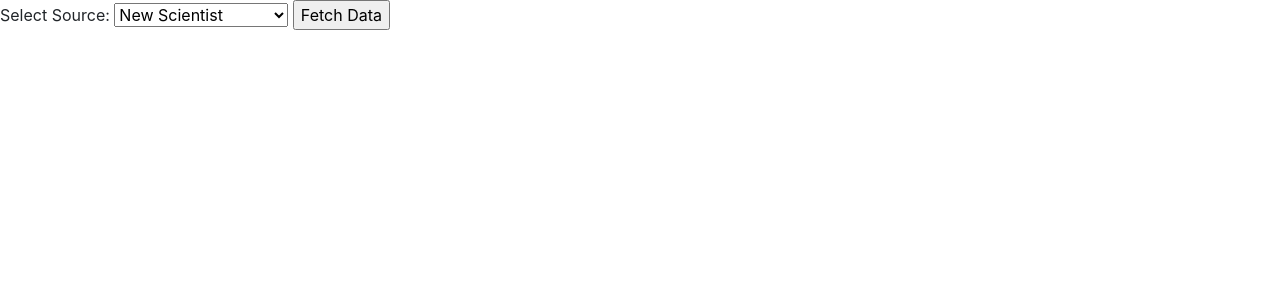
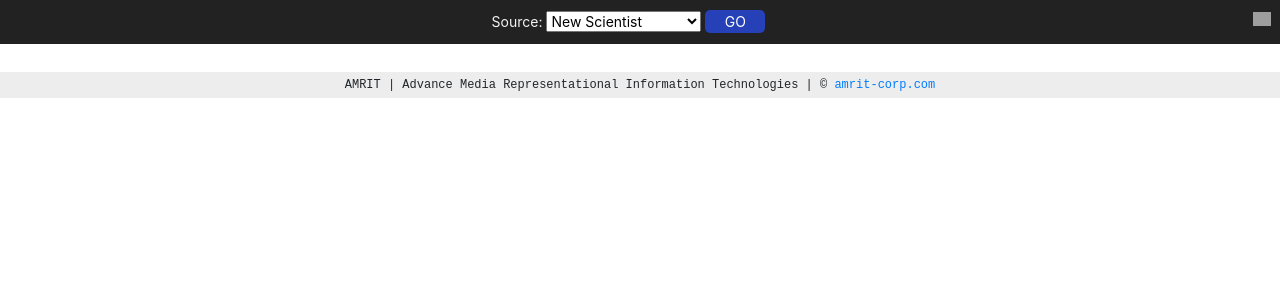
Before and after one commit to DasFiles/rss-feed, a Flask app: page / in a window 1280 px wide. Shown: the top 300 px of the page. Run offline with Flask 3, Linux system fonts and the light colour scheme; data that the repository does not hold is empty; some libraries are stand-ins or nearby versions; grey boxes are pictures that could not be loaded.

Commit message:
Update index.html

```diff
--- a/templates/index.html
+++ b/templates/index.html
@@ -9,16 +9,47 @@
       href="https://maxcdn.bootstrapcdn.com/bootstrap/4.0.0/css/bootstrap.min.css"
     />
   </head>
+  <style>
+#titlehd{
+  top:0px;
+  left:0px;
+  width:100%;
+  padding:4px;
+  position: fixed;
+  background-color: #222222;
+  color:#f2f2f2;
+  z-index:999;
+  text-align: center;
+  font-size: 14px;
+}
+input{
+  width:60px;
+  border:0px;
+  background: #284ef7b4;
+  color:white;
+  border-radius: 5px;
+  cursor: pointer;
+}
+#titlehd div{
+  margin-top:6px;
+}
+input:hover{
+  opacity: 0.8;
+}
+
+  </style>
   <body>
-    <form action="/" method="get">
-      <label for="xml_url">Select Source:</label>
+    <form action="/" method="get" id="titlehd">
+      <div><label for="xml_url">Source:</label>
       <select name="xml_url" id="xml_url">
           {% for label, url in xml_urls.items() %}
               <option value="{{ url }}" {% if url == selected_xml_url %}selected{% endif %}>{{ label }}</option>
           {% endfor %}
       </select>
-      <input type="submit" value="Fetch Data">
-  </form>
+      <input type="submit" value="GO">
+      <img style="width:18px;padding-top:2px;float:right;margin-right:5px;"src="https://upload.wikimedia.org/wikipedia/commons/thumb/4/46/Generic_Feed-icon.svg/384px-Generic_Feed-icon.svg.png">
+    </div>
+  </form><br>
     <div class="container mt-5">
       <div class="row">
         {% for item in data %}
@@ -45,7 +76,21 @@
         {% endfor %}
       </div>
     </div>
-
+    <p
+    style="
+      text-align: center;
+      font-size: 12px;
+      padding-bottom: 0px;
+      margin-bottom: 0px;
+      font-family: 'Courier New', Courier, monospace;
+      padding:4px;
+      background: #ededed;
+    "
+  >
+    <span
+      >AMRIT | Advance Media Representational Information Technologies | </span
+    >&copy; <a target="_blank" href="//amrit-corp.com" style="text-decoration: none;">amrit-corp.com</a>
+  </p>
     <script src="https://code.jquery.com/jquery-3.2.1.slim.min.js"></script>
     <script src="https://cdnjs.cloudflare.com/ajax/libs/popper.js/1.12.9/umd/popper.min.js"></script>
     <script src="https://maxcdn.bootstrapcdn.com/bootstrap/4.0.0/js/bootstrap.min.js"></script>
```
